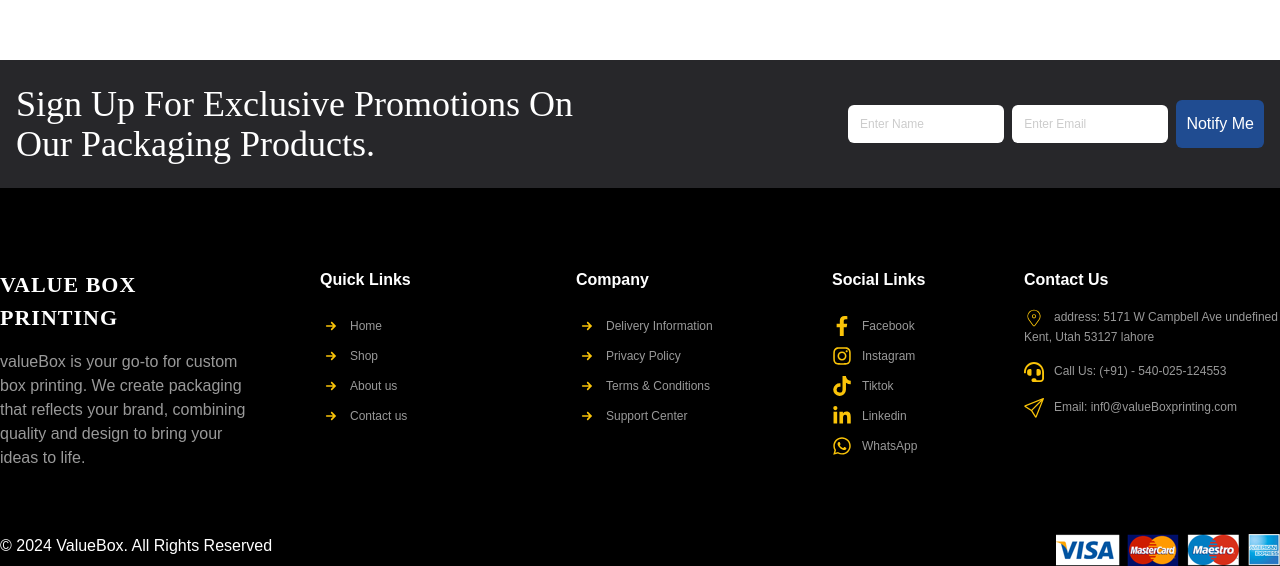
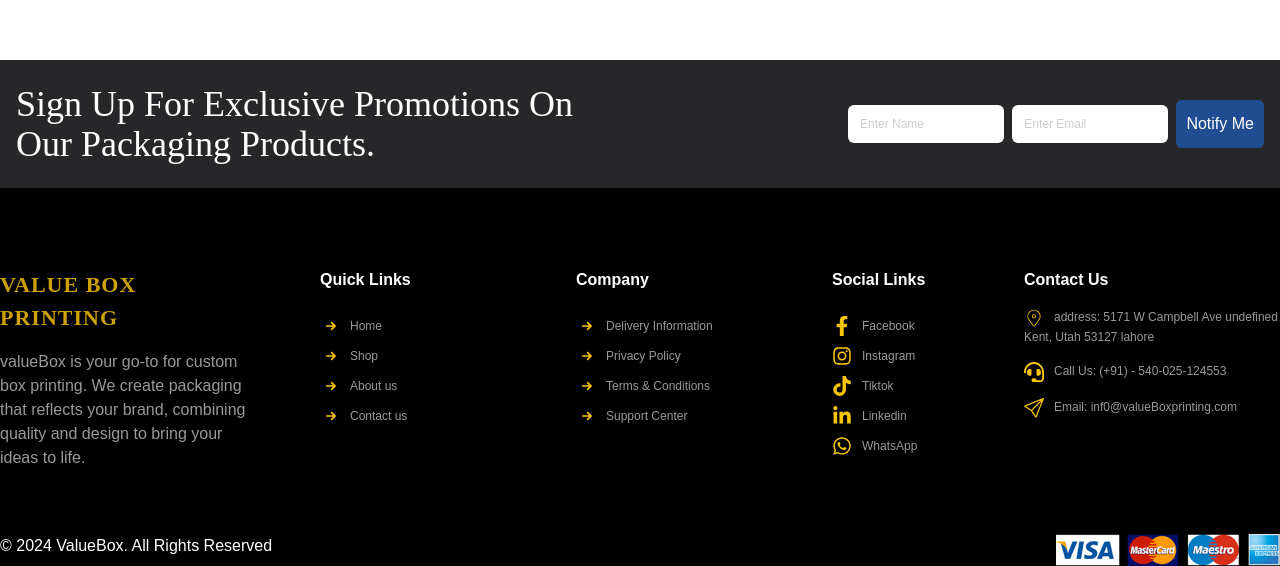
Before and after one commit to techinalhamza/valueBoxPrinting, a React (Vite) app: page /support in a window 1280 px wide. Shown: the part 1146-1712 px from the top of the page. Built offline with nearby package versions, Linux system fonts and the light colour scheme; a web font is replaced by a local one.

Commit message:
footer -logo color change

```diff
--- a/src/components/Footer/Footer.jsx
+++ b/src/components/Footer/Footer.jsx
@@ -31,7 +31,7 @@ function Footer() {
               <div className="footer-col mt-4 sm:col-span-2  ">
                 <div className="img">
                   {/* <img src={logo} alt="" className="w-40" /> */}
-                  <h1 className="text-white font-bold text-[22px]  font-heading tracking-1px">
+                  <h1 className=" font-bold text-[22px] text-[#fac405d1] font-heading tracking-1px">
                     VALUE BOX PRINTING
                   </h1>
                 </div>
```
